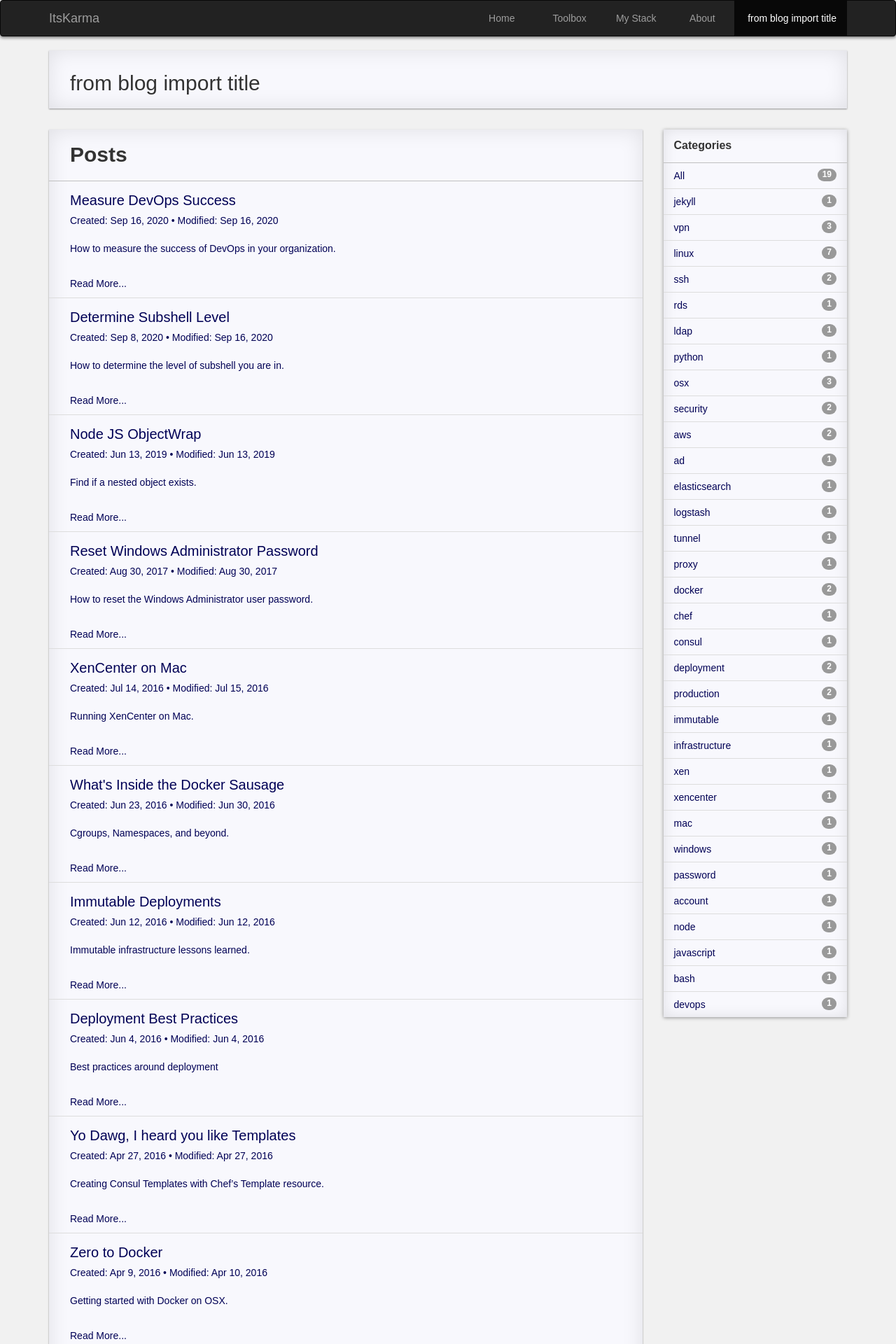
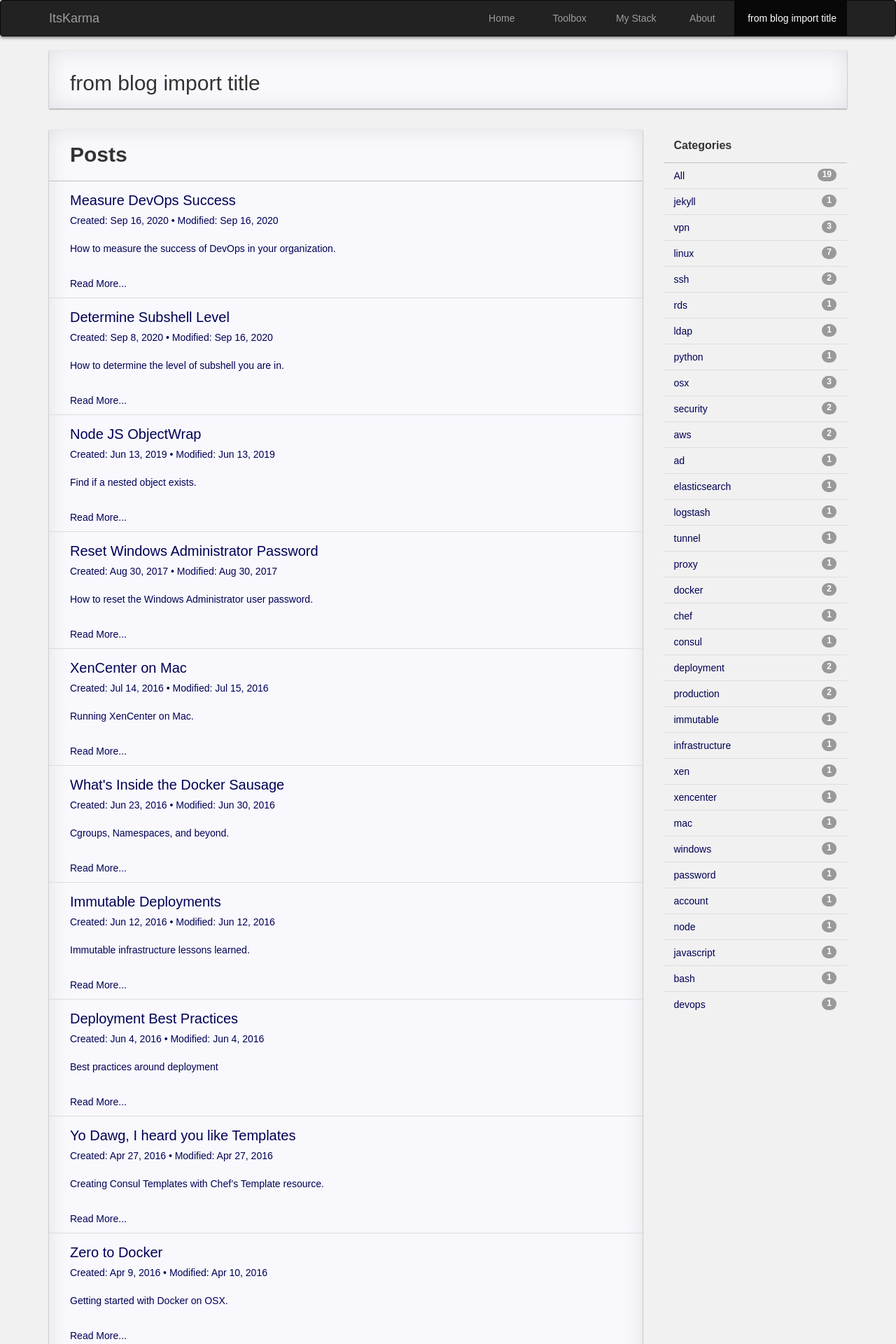
Before and after one commit to ItsKarma/ItsKarma.github.io, a Jekyll site: the page built from index.md, in a window 1280 px wide. Shown: the top 1920 px of the page at 70% size. Built offline with Jekyll 4.4.1, drawn with Linux system fonts in a browser that asks for light colours; our own code applies the rules of GitHub Pages for plain Markdown files.

Commit message:
Update frontpage.html

```diff
--- a/_layouts/frontpage.html
+++ b/_layouts/frontpage.html
@@ -59,7 +59,6 @@ layout: default
     </div>
   </div>
   <div class="col-sm-3">
-    <div class="shadow-corner-curl hidden-xs">
     <div class="categories-list-header">
       Categories
     </div>
@@ -74,4 +73,3 @@ layout: default
     {% endfor %}
   </div>
 </div>
-</div>
```
Lines whose indentation alone changed are shown as unchanged.
